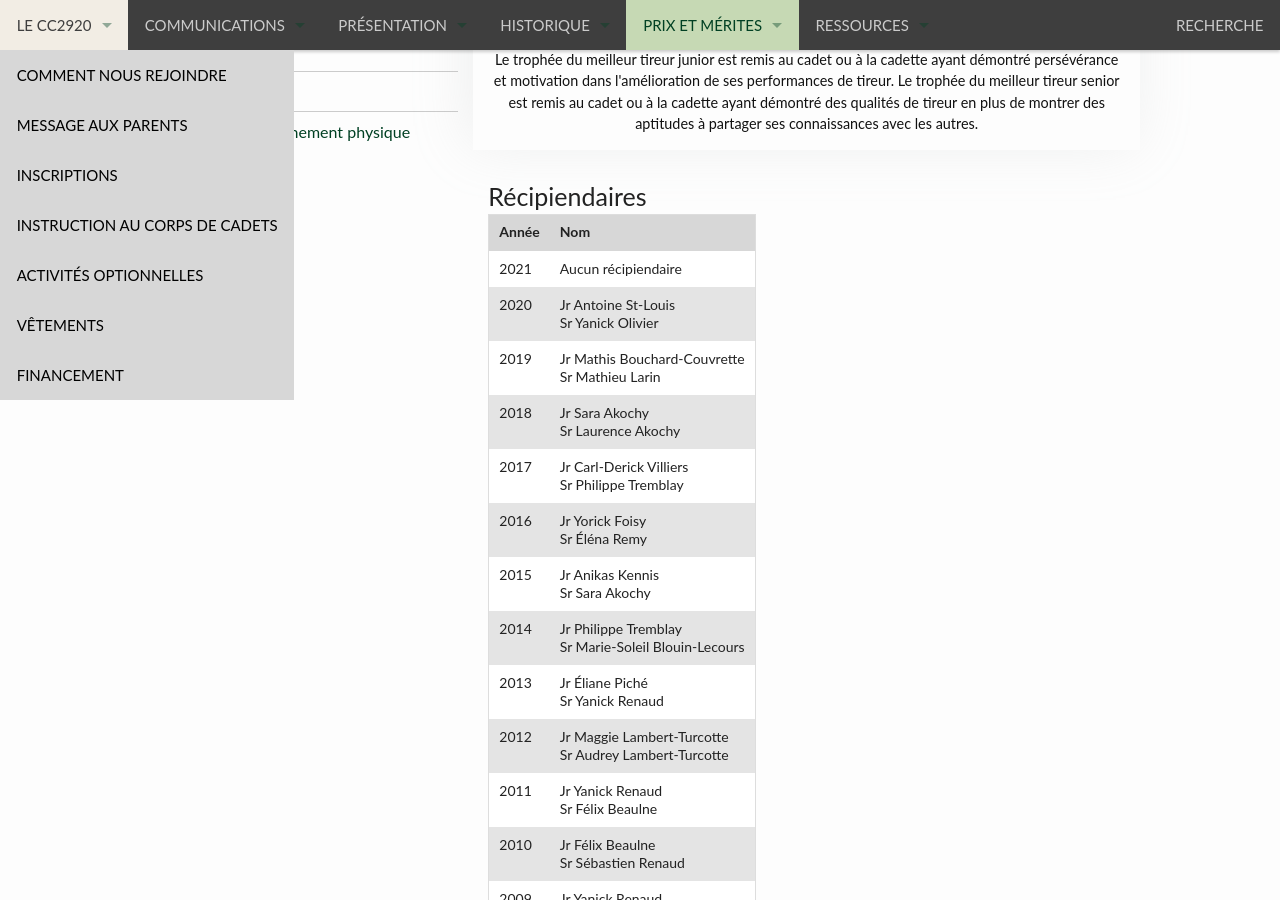
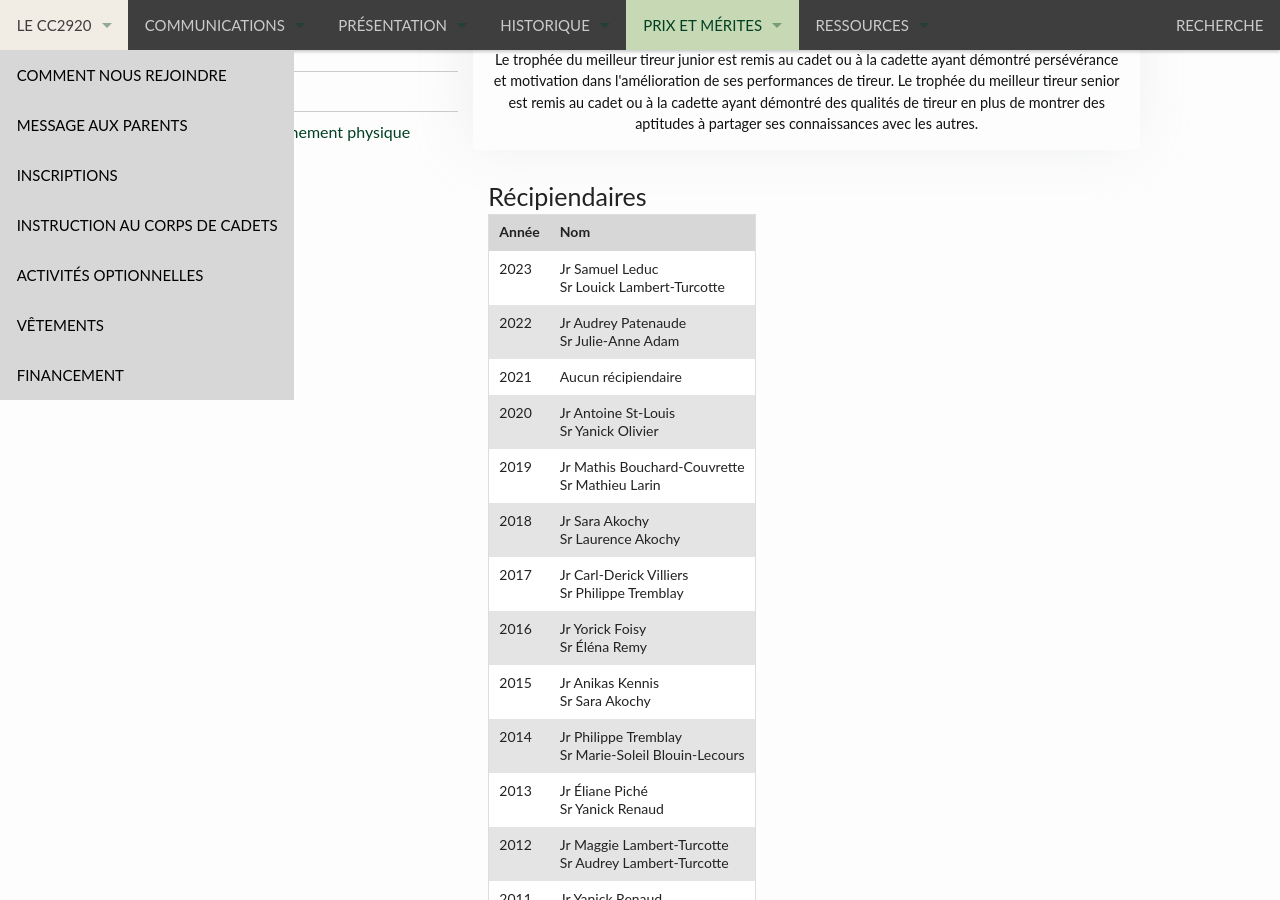
Before and after one commit to CC2920/web, a Jekyll site: the page built from _prix/plaques-trophees/efficacite-tir.md, in a window 1280 px wide and 900 px high, scrolled down 952 px. Built offline with Jekyll 4.4.1, drawn with Linux system fonts in a browser that asks for light colours.

Commit message:
Update efficacite-tir.md

```diff
--- a/_prix/plaques-trophees/efficacite-tir.md
+++ b/_prix/plaques-trophees/efficacite-tir.md
@@ -13,6 +13,8 @@ prix:
 
 | Année | Nom |
 | --- | --- |
+| 2023 | Jr Samuel Leduc <br>Sr Louick Lambert-Turcotte |
+| 2022 | Jr Audrey Patenaude <br>Sr Julie-Anne Adam |
 | 2021 | Aucun récipiendaire |
 | 2020 | Jr Antoine St-Louis  <br>Sr Yanick Olivier |
 | 2019 | Jr Mathis Bouchard-Couvrette  <br>Sr Mathieu Larin |
```
